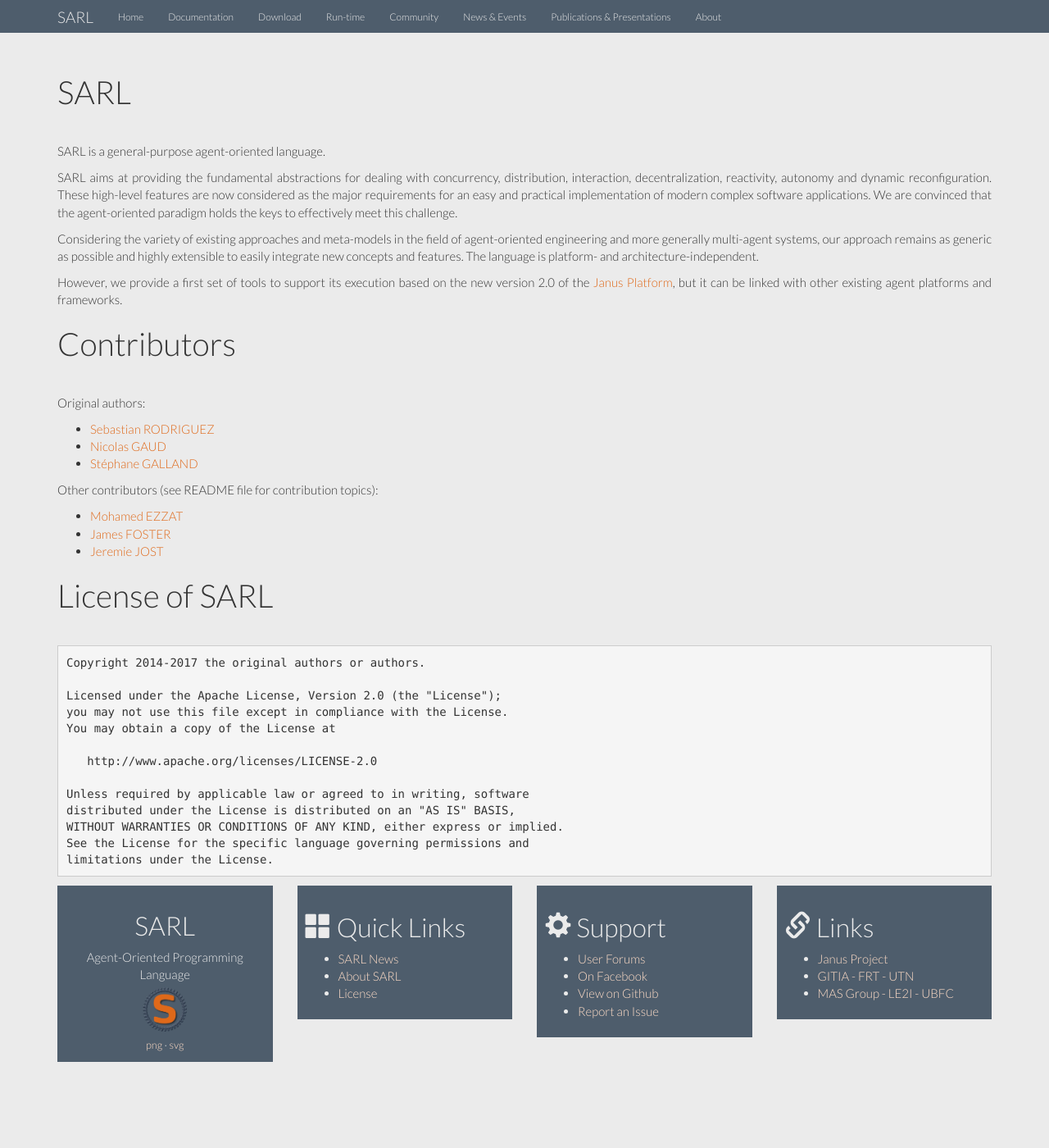
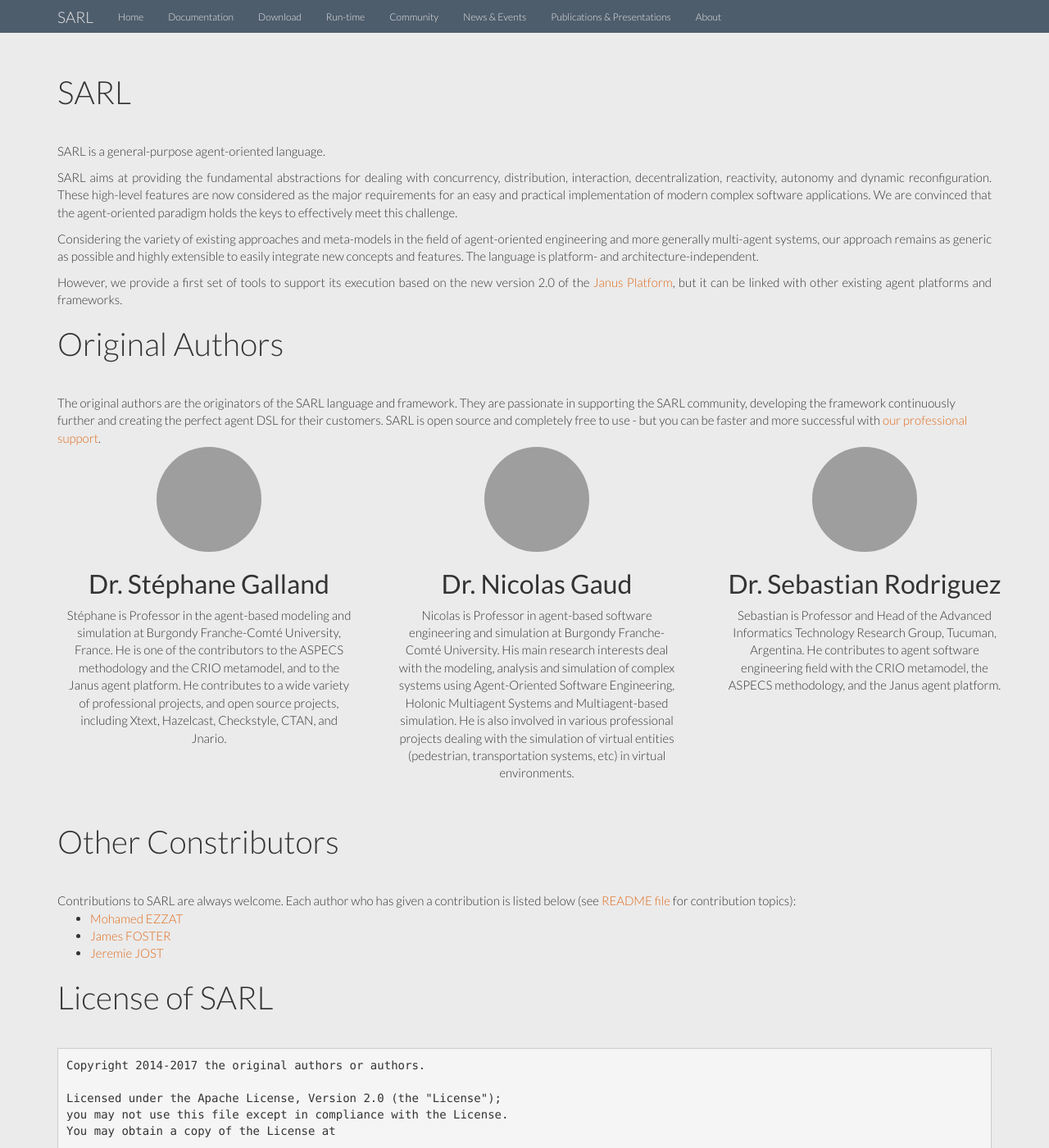
Before and after one commit to sarl/sarl-jekyll-website, a Jekyll site: the page built from about/index.html, in a window 1280 px wide and 1400 px high. Shown: the whole window at 82% size. Built offline with Jekyll 4.4.1, drawn with Linux system fonts in a browser that asks for light colours; Markdown is read by kramdown in place of the engine named in the settings; a style sheet for code colours, icons or effects is not loaded; grey boxes are pictures that could not be loaded.

Commit message:
Make better the contact information.
Signed-off-by: Stéphane Galland <galland@arakhne.org>

```diff
--- a/about/index.html
+++ b/about/index.html
@@ -12,21 +12,41 @@
 
 <p>However, we provide a first set of tools to support its execution based on the new version 2.0 of the <a href="http://www.janusproject.io">Janus Platform</a>, but it can be linked with other existing agent platforms and frameworks.</p>
 
-<h1>Contributors</h1>
+<h1>Original Authors</h1>
 
-<p>Original authors:<ul>
-	<li><a href="http://gitia.org/members/sebastian-rodriguez">Sebastian RODRIGUEZ</a></li>
-	<li><a href="http://www.multiagent.fr/People:Gaud_nicolas">Nicolas GAUD</a></li>
-	<li><a href="http://www.multiagent.fr/People:Galland_stephane">Stéphane GALLAND</a></li>
-</ul></p>
+The original authors are the originators of the SARL language and framework. They are passionate in supporting the SARL community, developing the framework continuously further and creating the perfect agent DSL for their customers. SARL is open source and completely free to use - but you can be faster and more successful with <a href="{{ page.relative }}community/pros.html">our professional support</a>.
 
-<p>Other contributors (see README file for contribution topics):<ul>
+<div class="container marketing">
+  <div class="row">
+    <div class="col-lg-4">
+      <a href="http://www.multiagent.fr/People:Galland_stephane"><img class="img-circle" src="https://www.gravatar.com/avatar/fced2b658a633760df3ccf83557e4bec?s=128" alt="Dr. St&eacute;phane Galland"></a>
+      <h2>Dr. St&eacute;phane Galland</h2>
+      <p>St&eacute;phane is Professor in the agent-based modeling and simulation at Burgondy Franche-Comt&eacute; University, France. He is one of the contributors to the ASPECS methodology and the CRIO metamodel, and to the Janus agent platform. He contributes to a wide variety of professional projects, and open source projects, including Xtext, Hazelcast, Checkstyle, CTAN, and Jnario.</p>
+    </div>
+    <div class="col-lg-4">
+      <a href="http://www.multiagent.fr/People:Gaud_nicolas"><img class="img-circle" src="https://www.gravatar.com/avatar/27f8a95bb662165f30e378e315691a1c?s=128" alt="Dr. Nicolas Gaud"></a>
+      <h2>Dr. Nicolas Gaud</h2>
+      <p>Nicolas is Professor in agent-based software engineering and simulation at Burgondy Franche-Comt&eacute; University. His main research interests deal with the modeling, analysis and simulation of complex systems using Agent-Oriented Software Engineering, Holonic Multiagent Systems and Multiagent-based simulation. He is also involved in various professional projects dealing with the simulation of virtual entities (pedestrian, transportation systems, etc) in virtual environments.
+</p>
+    </div>
+    <div class="col-lg-4">
+      <a href="http://gitia.org/members/sebastian-rodriguez"><img class="img-circle" src="http://www.gravatar.com/avatar/32042e86a99d6acf3dd8de1de27c62a8.png?s=128" alt="Pr.Dr. Sebastian Rodriguez"></a>
+      <h2>Dr. Sebastian Rodriguez</h2>
+      <p>Sebastian is Professor and Head of the Advanced Informatics Technology Research Group, Tucuman, Argentina. He contributes to agent software engineering field with the CRIO metamodel, the ASPECS methodology, and the Janus agent platform.</p>
+    </div>
+  </div>
+</div>
+
+<h1>Other Constributors</h1>
+
+Contributions to SARL are always welcome. Each author who has given a contribution is listed below (see <a href="https://github.com/sarl/sarl/blob/master/README.adoc">README file</a> for contribution topics):<ul>
 	<li><a href="https://github.com/m-ezzat">Mohamed EZZAT</a></li>
 	<li><a href="https://github.com/jgfoster">James FOSTER</a></li>
 	<li><a href="https://github.com/jjst">Jeremie JOST</a></li>
 </ul></p>
 
 <h1>License of SARL</h1>
+
 <pre>
 Copyright 2014-2017 the original authors or authors.
 
--- a/community/forums.html
+++ b/community/forums.html
@@ -18,3 +18,5 @@
      + '&showsearch=true&showpopout=true&showtabs=false'
      + '&parenturl=' + encodeURIComponent(window.location.href);
 </script>
+
+<p><strong><a href="https://groups.google.com/d/forum/sarl">Open the forums with Google interface<a/>.</strong></p>
```
Also changed, not shown: community/index.html (+4 -3 lines), community/pros.html (added, +37 -0 lines), images/promap.png (added), images/promap.svg (added).
